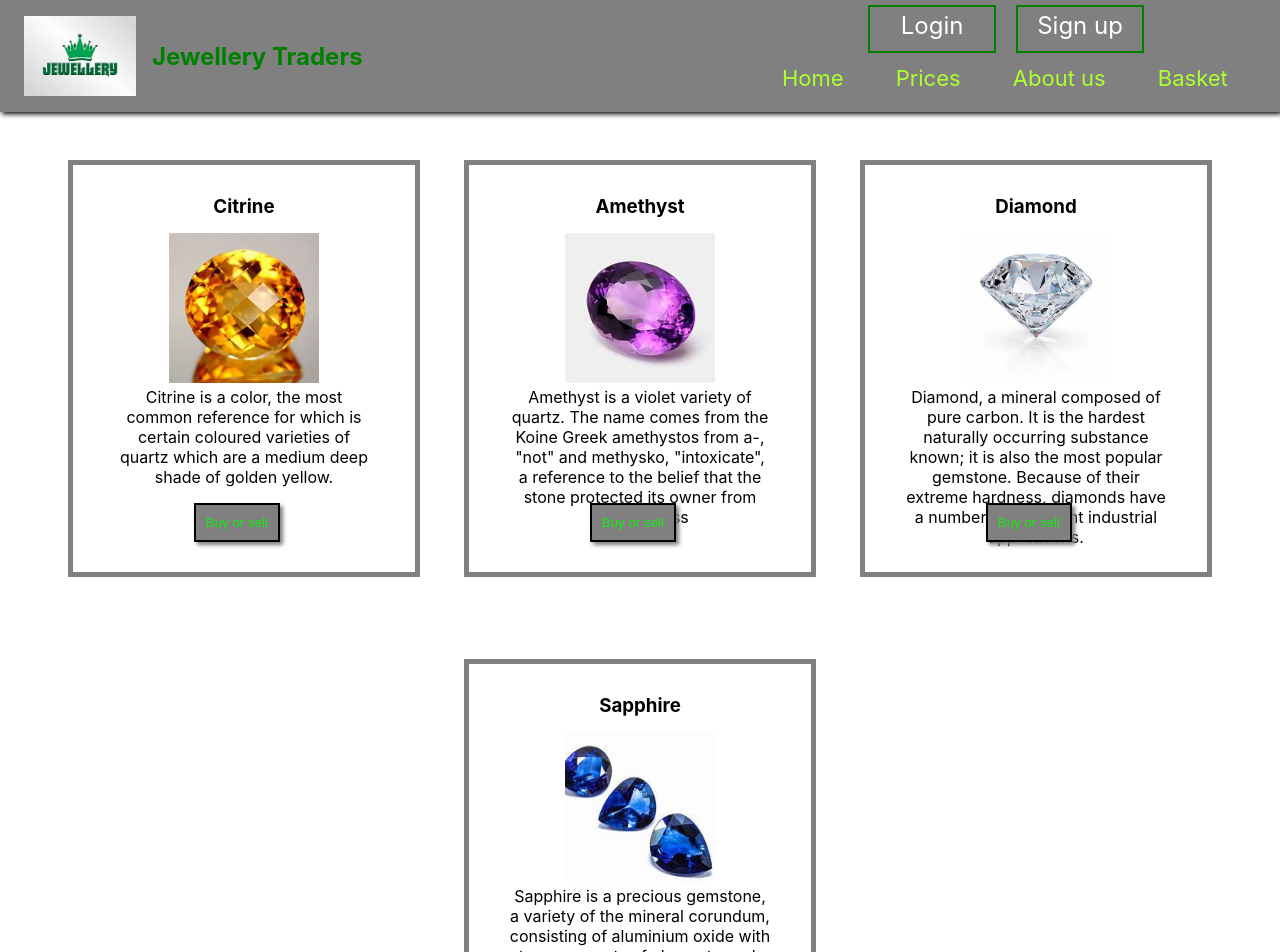
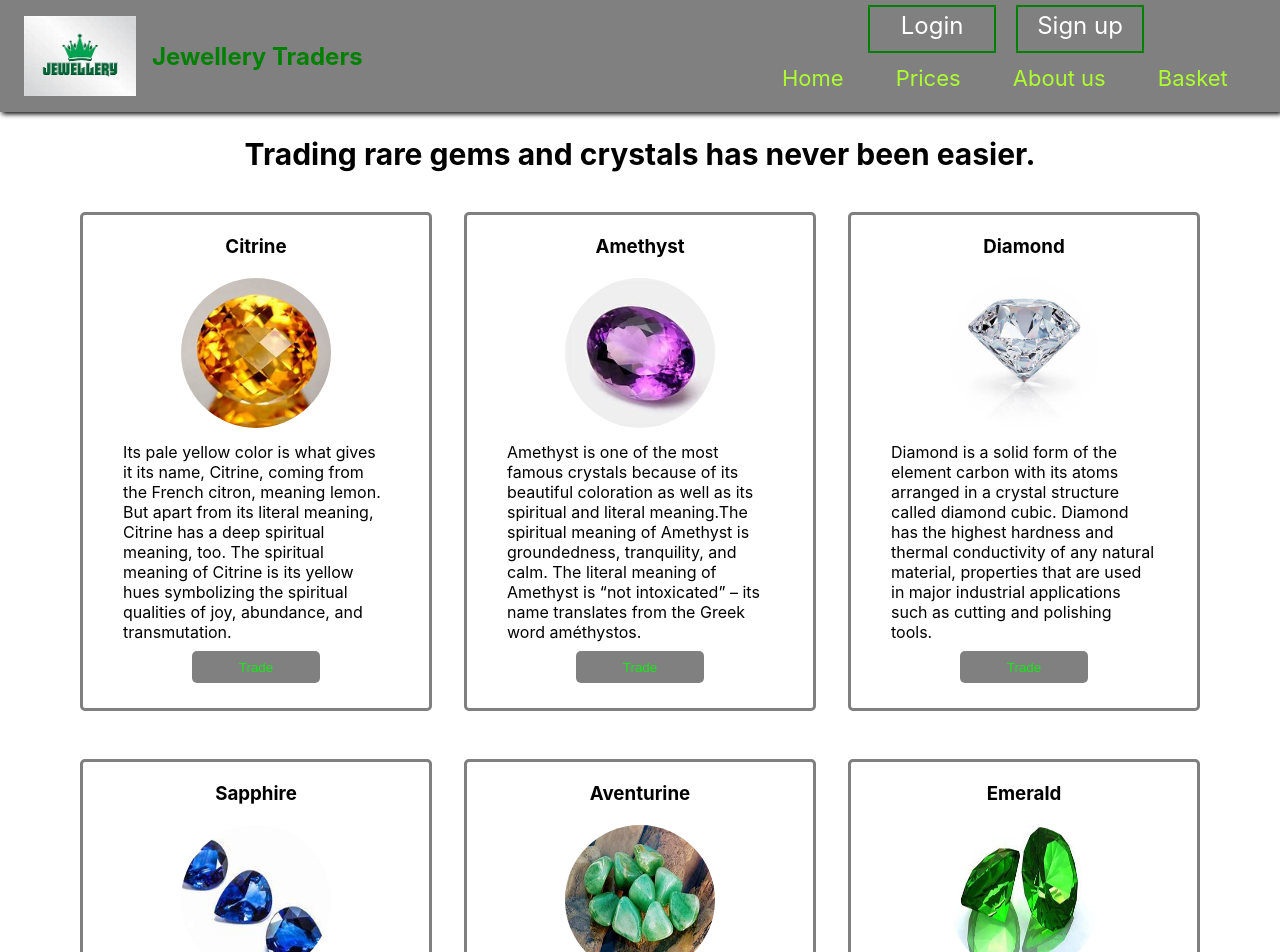
Before and after one commit to ArdonitSaliji/jewerelly-store, a React (Create React App) app: page / in a window 1280 px wide. Shown: the top 952 px of the page. Built offline with nearby package versions, Linux system fonts and the light colour scheme.

Commit message:
maped through data to get gems

```diff
--- a/src/App.js
+++ b/src/App.js
@@ -1,5 +1,5 @@
-import Navbar from './components/Navbar/Navbar'
-import Main from './components/Main/Main'
+import Navbar from './components/Navbar/Navbar.jsx'
+import Main from './components/Main/Main.jsx'
 function App() {
   return (
     <div>
--- a/src/components/Main/Main.css
+++ b/src/components/Main/Main.css
@@ -1,40 +1,60 @@
+:root {
+  --transition: 400ms all ease-in;
+}
 .rocks {
   display: flex;
   justify-content: center;
   flex-wrap: wrap;
   text-align: center;
-  margin-top: 0px;
-  gap: 1.5rem;
+  padding: 1.5rem 1.5rem 4rem;
+  gap: 2rem;
+}
+.main-title {
+  font-size: 30px;
+  text-align: center;
+  margin-top: 0.8em;
 }
 .rock {
-  margin-top: 3rem;
+  border-radius: 5px;
+  position: relative;
+  margin-top: 1rem;
   width: 22rem;
   height: auto;
   display: inline-block;
   text-align: center;
-  border: 5px solid grey;
+  border: 3px solid grey;
+}
+.rock:hover {
+  background-color: green;
+  transition: var(--transition);
 }
 .rock h3 {
-  padding: 30px 0 15px 0;
-  word-wrap: break-all;
+  margin: 20px 0;
 }
-
 .rock p {
-  padding-bottom: 25px;
-  margin: 0 40px 0 40px;
+  padding-bottom: 3.5rem;
+  margin: 10px 40px;
+  text-align: left;
 }
 .rock-btn {
+  position: absolute;
+  left: 50%;
+  transform: translateX(-50%);
+  bottom: 5%;
+  border: none;
+  border-radius: 5px;
+  width: 8rem;
+  height: 2rem;
   color: rgb(19, 235, 19);
-  padding: 10px;
   background-color: grey;
-  box-shadow: 3px 3px 4px grey;
 }
 .rock button:hover {
   background-color: rgb(148, 147, 147);
-  box-shadow: 4px 4px 4px rgb(109, 108, 108);
+  cursor: pointer;
 }
 
 .rock img {
+  border-radius: 50%;
   width: 150px;
   height: 150px;
   position: relative;
--- a/src/components/Main/Main.jsx
+++ b/src/components/Main/Main.jsx
@@ -1,60 +1,21 @@
 import React from 'react'
 import './Main.css'
+import data from './data'
 const Main = () => {
+  const allGems = data.map(({ id, title, image, text }) => (
+    <div className='rock'>
+      <h3>{title}</h3>
+      <img src={image} alt='' />
+      <p>{text}</p>
+      <button type='button' className='rock-btn'>
+        Trade
+      </button>
+    </div>
+  ))
   return (
     <div>
-      <div className='rocks'>
-        <div className='rock'>
-          <h3>Citrine</h3>
-          <img src={require('../../images/cit1.jpg')} alt='' />
-          <p>
-            Citrine is a color, the most common reference for which is certain coloured varieties of
-            quartz which are a medium deep shade of golden yellow.
-          </p>
-          <button type='button' className='rock-btn'>
-            Buy or sell
-          </button>
-        </div>
-
-        <div className='rock'>
-          <h3>Amethyst</h3>
-          <img src={require('../../images/ame.jpg')} alt='' />
-          <p>
-            Amethyst is a violet variety of quartz. The name comes from the Koine Greek amethystos
-            from a-, "not" and methysko, "intoxicate", a reference to the belief that the stone
-            protected its owner from drunkenness
-          </p>
-          <button type='button' className='rock-btn'>
-            Buy or sell
-          </button>
-        </div>
-
-        <div className='rock'>
-          <h3>Diamond</h3>
-          <img src={require('../../images/diamant.jpg')} alt='' />
-          <p>
-            Diamond, a mineral composed of pure carbon. It is the hardest naturally occurring
-            substance known; it is also the most popular gemstone. Because of their extreme
-            hardness, diamonds have a number of important industrial applications.
-          </p>
-          <button type='button' className='rock-btn'>
-            Buy or sell
-          </button>
-        </div>
-
-        <div className='rock'>
-          <h3>Sapphire</h3>
-          <img src={require('../../images/sapphire.jpg')} alt='' />
-          <p>
-            Sapphire is a precious gemstone, a variety of the mineral corundum, consisting of
-            aluminium oxide with trace amounts of elements such as iron, titanium, chromium,
-            vanadium, or magnesium.
-          </p>
-          <button type='button' className='rock-btn'>
-            Buy or sell
-          </button>
-        </div>
-      </div>
+      <h1 className='main-title'>Trading rare gems and crystals has never been easier.</h1>
+      <div className='rocks'>{allGems}</div>
     </div>
   )
 }
--- /dev/null
+++ b/src/components/Main/data.js
@@ -0,0 +1,47 @@
+const data = [
+  {
+    id: 1,
+    title: 'Citrine',
+    image: require('../../images/cit1.jpg'),
+    text: 'Its pale yellow color is what gives it its name, Citrine, coming from the French citron, meaning lemon. But apart from its literal meaning, Citrine has a deep spiritual meaning, too. The spiritual meaning of Citrine is its yellow hues symbolizing the spiritual qualities of joy, abundance, and transmutation.',
+  },
+  {
+    id: 2,
+    title: 'Amethyst',
+    image: require('../../images/ame.jpg'),
+    text: 'Amethyst is one of the most famous crystals because of its beautiful coloration as well as its spiritual and literal meaning.The spiritual meaning of Amethyst is groundedness, tranquility, and calm. The literal meaning of Amethyst is “not intoxicated” – its name translates from the Greek word améthystos.',
+  },
+  {
+    id: 3,
+    title: 'Diamond',
+    image: require('../../images/diamant.jpg'),
+    text: 'Diamond is a solid form of the element carbon with its atoms arranged in a crystal structure called diamond cubic. Diamond has the highest hardness and thermal conductivity of any natural material, properties that are used in major industrial applications such as cutting and polishing tools. ',
+  },
+  {
+    id: 4,
+    title: 'Sapphire',
+    image: require('../../images/sapphire.jpg'),
+    text: `Sapphire is known as a wisdom stone, with each color carrying its own special wisdom. Sapphire calms the mind and helps you to focus. It also deals with unwanted thoughts and is a good choice for anyone seeking to deal with over-thinking or over-analyzing. `,
+  },
+
+  {
+    id: 5,
+    title: 'Aventurine',
+    image: require('../../images/aventurine.jpg'),
+    text: 'The name `Aventurine` comes from the beautiful shimmering finish of this stone. Its name relates to the word aventurescence, which refers to the “glittery” effect of tiny particles of highly reflective mineral contained in a less reflective whole.',
+  },
+  {
+    id: 6,
+    title: 'Emerald',
+    image: require('../../images/eme.jpg'),
+    text: 'Emerald is a life-affirming stone and one of infinite patience. It is known as the stone of successful love and represents great loyalty. Emerald is the stone of love and friendship and keeps partnerships in balance. This gem also opens up to your latent abilities and promotes the gathering of wisdom from the mental planes. ',
+  },
+  {
+    id: 7,
+    title: 'Ruby',
+    image: require('../../images/ruby1.jpg'),
+    text: 'Rubies are a form of the mineral corundum. The deep red color of a good quality Ruby is heartwarming and uplifting to look upon. You can feel the vigor of the energies of this remarkable stone as soon as you touch it or have it near you.',
+  },
+]
+
+export default data
--- a/src/components/Navbar/Navbar.css
+++ b/src/components/Navbar/Navbar.css
@@ -403,60 +403,3 @@ footer {
 .buyContent {
   display: none;
 }
-
-@media screen and (max-height: 1000px) {
-  .sign-up {
-    top: 15%;
-    left: 33%;
-  }
-  .log-in {
-    top: 15%;
-    left: 35%;
-  }
-  #me {
-    margin-bottom: 20px;
-  }
-  .rocks {
-    padding: 0 25px 25px 25px;
-    text-align: center;
-    margin-top: 0px;
-  }
-  .rock {
-    position: relative;
-    width: 25rem;
-    height: 28rem;
-    text-overflow: ellipsis;
-    overflow: hidden;
-    display: inline-block;
-    text-align: center;
-    border: 5px solid grey;
-    margin: 10px;
-  }
-  .rock h3 {
-    padding: 30px 0 15px 0;
-    word-wrap: break-all;
-  }
-
-  .rock p {
-    padding-bottom: 25px;
-    margin: 0 40px 0 40px;
-  }
-  .rock button {
-    color: rgb(19, 235, 19);
-    padding: 10px;
-    right: 135px;
-    bottom: 30px;
-    background-color: grey;
-    box-shadow: 3px 3px 4px grey;
-    position: absolute;
-    border: 2px solid black;
-  }
-  .rock button:hover {
-    background-color: rgb(148, 147, 147);
-    box-shadow: 4px 4px 4px rgb(109, 108, 108);
-  }
-
-  .rock img {
-    position: relative;
-  }
-}
--- a/src/index.html
+++ b/src/index.html
@@ -50,8 +50,6 @@
 
     <div class="container1" id="container1">
       <div class="content">
-        <h1 id="me">Trading rare gems and crystals has never been easier.</h1>
-
         <footer>
           <div id="google_translate_element" style="display: none"></div>
 
```
